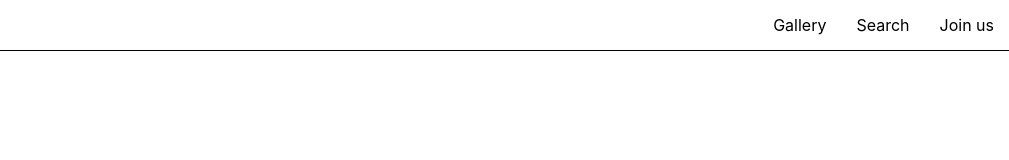
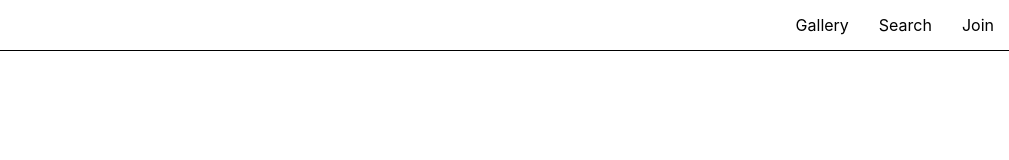
Before and after one commit to NazgoooAtanasov/adoption-prototype, a Next.js app: page / in a window 1280 px wide. Shown: the top 160 px of the page, without its empty margins (271-1280 px from the left). Built offline with nearby package versions, Linux system fonts and the light colour scheme.

Commit message:
fixed some labeling

```diff
--- a/components/Layout.tsx
+++ b/components/Layout.tsx
@@ -29,7 +29,7 @@ const Layout: React.FunctionComponent<{ children: any; hasLogo?: boolean }> = ({
             <a className={styles["menu-item"]}>Search</a>
           </Link>
           <Link href={"/join"}>
-            <a className={styles["menu-item"]}>Join us</a>
+            <a className={styles["menu-item"]}>Join</a>
           </Link>
         </div>
       </header>
```
